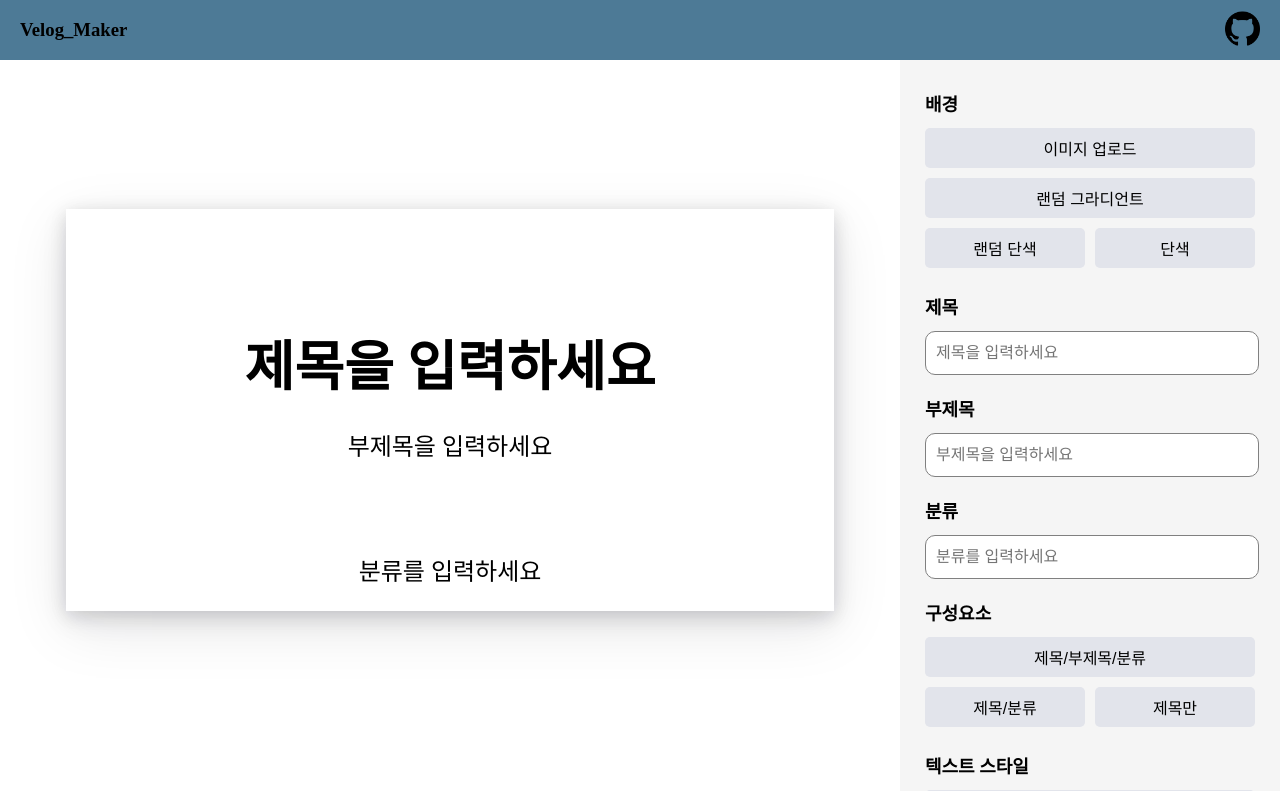
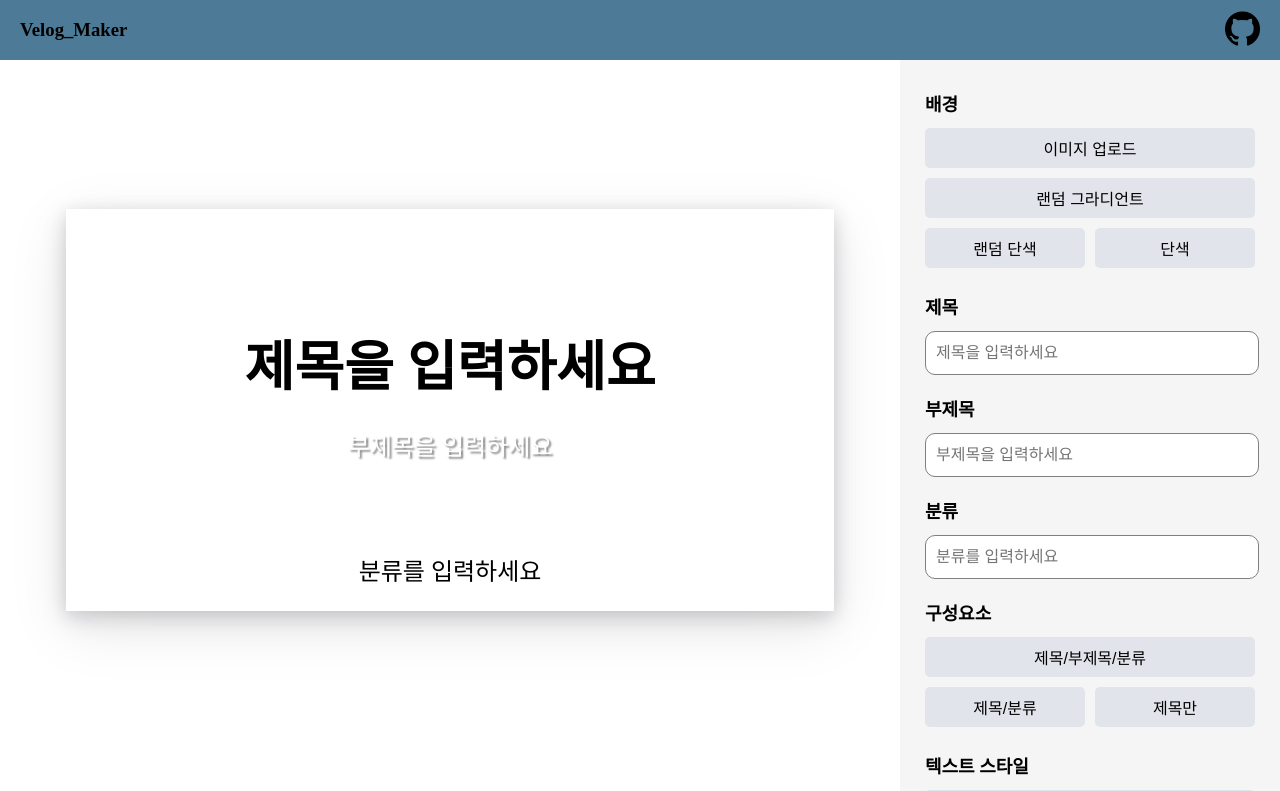
Before and after one commit to HAERIM0/Velog_Thumbnail_Maker, a Next.js app in the folder velog_maker/: page / in a window 1280 px wide. Shown: the top 791 px of the page. Built offline with nearby package versions, Linux system fonts and the light colour scheme.

Commit message:
refactor : props 전역 interface로 수정

```diff
--- a/velog_maker/src/components/TitlePreview/Category/index.tsx
+++ b/velog_maker/src/components/TitlePreview/Category/index.tsx
@@ -1,17 +1,11 @@
 import { useTitle } from "../../../hooks/useTitle";
 import * as S from "../style";
-
-interface TitleCategoryProps {
-  isTitleChange: boolean;
-  isTitleShadow: boolean;
-  titleColorPalette: string;
-}
 
 const Category = ({
   isTitleChange,
   titleColorPalette,
   isTitleShadow,
-}: TitleCategoryProps) => {
+}: SubTitleProps) => {
   const { titleData } = useTitle();
   return (
     <S.SubTitle
--- a/velog_maker/src/components/TitlePreview/SubTitle/index.tsx
+++ b/velog_maker/src/components/TitlePreview/SubTitle/index.tsx
@@ -1,23 +1,17 @@
 import { useTitle } from "../../../hooks/useTitle";
 import * as S from "../style";
 
-interface SubTitleProps {
-  titleChange: boolean;
-  titleShadow: boolean;
-  titleColorPalette: string;
-}
-
 const SubTitle = ({
-  titleChange,
+  isTitleChange,
   titleColorPalette,
-  titleShadow,
+  isTitleShadow,
 }: SubTitleProps) => {
   const { titleData } = useTitle();
   return (
     <S.SubTitle
-      ColorReversal={titleChange}
+      ColorReversal={isTitleChange}
       isBottom={true}
-      Shadow={titleShadow}
+      Shadow={isTitleShadow}
       style={{ color: `${titleColorPalette}` }}
     >
       {titleData.subtitle}
--- a/velog_maker/src/types/title.type.ts
+++ b/velog_maker/src/types/title.type.ts
@@ -4,4 +4,10 @@ interface TitleParam {
   category: string;
 }
 
+interface SubTitleProps {
+  isTitleChange: boolean;
+  isTitleShadow: boolean;
+  titleColorPalette: string;
+}
+
 type SelectComponentType = "all" | "titleCategory" | "title";
```
